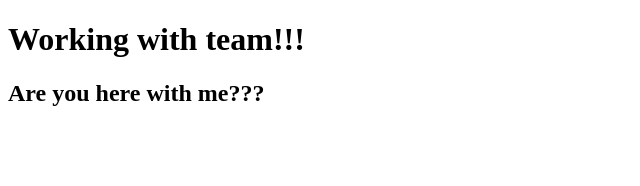
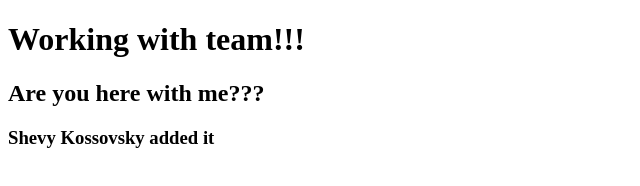
Before and after one commit to MiriamKrausz/Working-in-team, a plain HTML site: page index.html in a window 1280 px wide. Shown: the whole page, without its empty margins (0-640 px from the left). Drawn offline with Linux system fonts and the light colour scheme.

Commit message:
Shevy added

```diff
--- a/index.html
+++ b/index.html
@@ -8,5 +8,6 @@
 <body>
    <h1>Working with team!!!</h1>
    <h2>Are you here with me???</h2>
+   <h3>Shevy Kossovsky added it</h3>
 </body>
 </html>
```
Also changed, not shown: Shevy.html (added).
